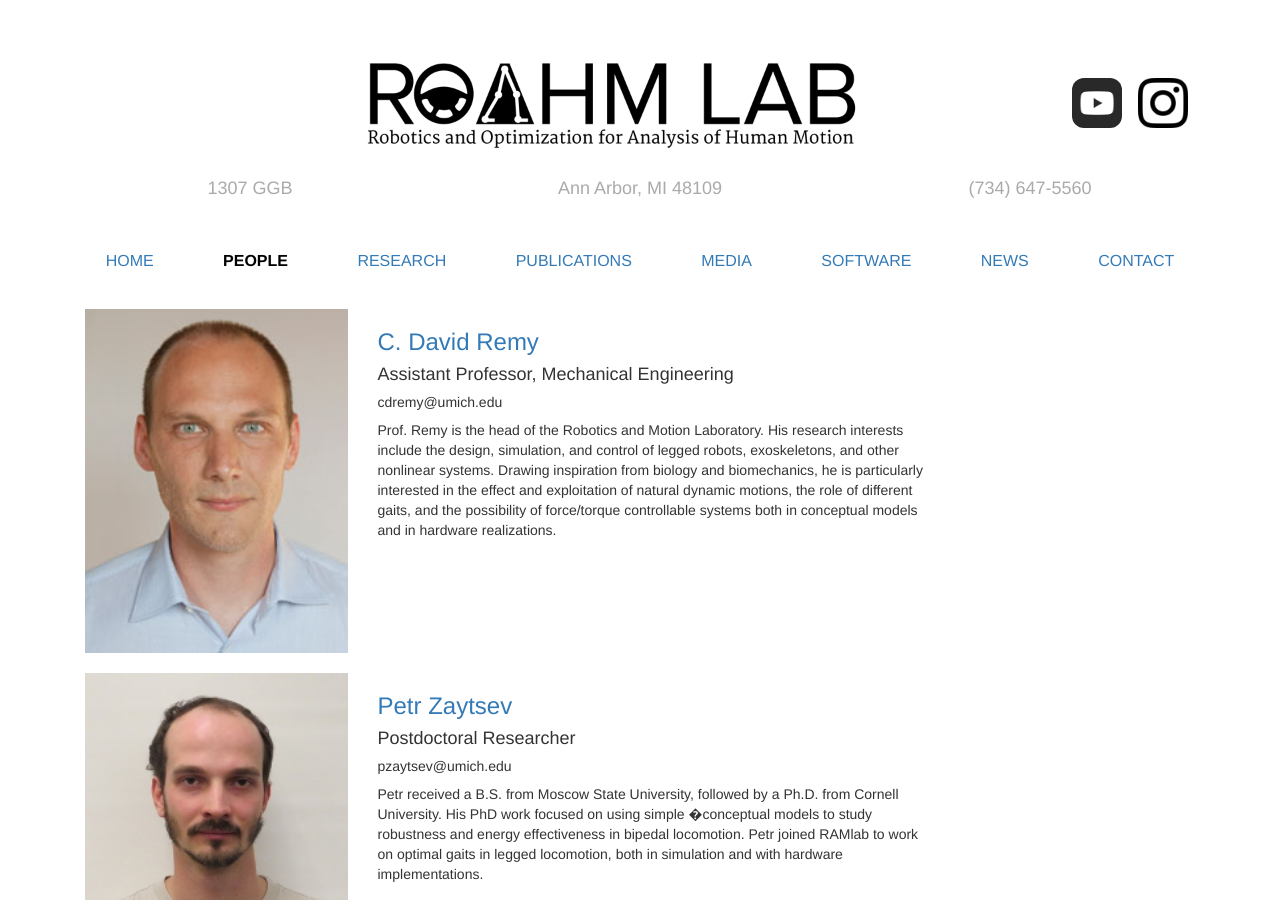
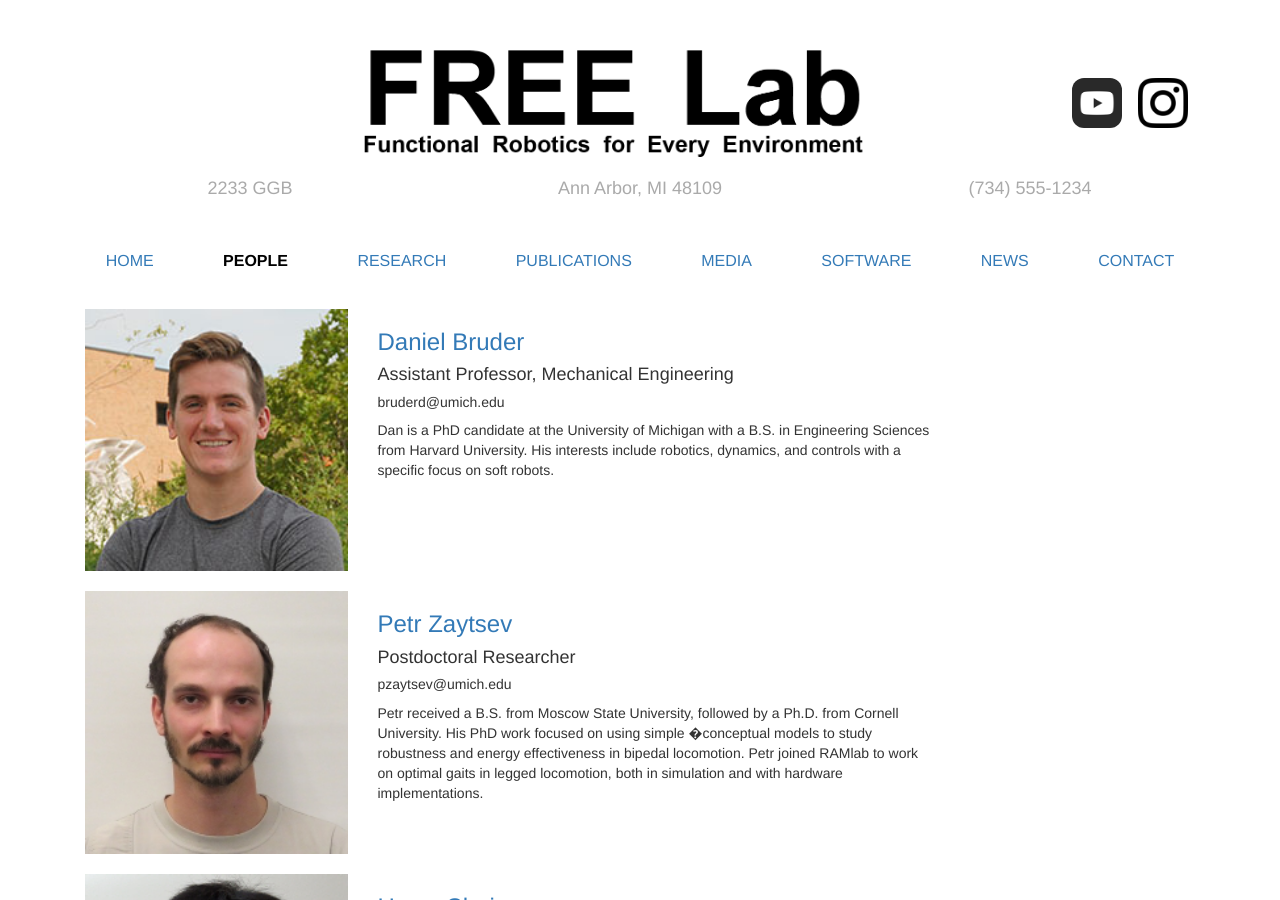
Before and after one commit to F-R-E-E-Lab/f-r-e-e-lab.github.io, a Jekyll site: the page built from people.html, in a window 1280 px wide and 900 px high. Built offline with Jekyll 4.4.1, drawn with Linux system fonts in a browser that asks for light colours; some of the changed text lies outside the part shown.

Commit message:
Changed lab name

```diff
--- a/_config.yml
+++ b/_config.yml
@@ -13,16 +13,17 @@
 # you will see them accessed via {{ site.title }}, {{ site.email }}, and so on.
 # You can create any custom variable you would like, and they will be accessible
 # in the templates via {{ site.myvariable }}.
-title: RoahmLab
+title: FREE Lab
+tagline: Functional Robotics for Every Environment
 email: your-email@example.com
 description: >- # this means to ignore newlines until "baseurl:"
   Write an awesome description for your new site here. You can edit this
   line in _config.yml. It will appear in your document head meta (for
   Google search results) and in your feed.xml site description.
 baseurl: "" # the subpath of your site, e.g. /blog
-url: "http://www.roahmlab.com" # the base hostname & protocol for your site, e.g. http://example.com
-twitter_username: jekyllrb
-github_username:  jekyll
+url: "http://freelab.com" # the base hostname & protocol for your site, e.g. http://example.com
+twitter_username: freelab
+github_username:  f-r-e-e-lab
 
 # Build settings
 markdown: kramdown
--- a/_data/team.csv
+++ b/_data/team.csv
@@ -1,5 +1,5 @@
 Name,Show,Tag,Detailed Page Name,Title,Description,Image,Additional HTML input,Comment,TYPE
-C. David Remy,TRUE,cdremy,cdremy,"Assistant Professor, Mechanical Engineering","Prof. Remy is the head of the Robotics and Motion Laboratory.  His research interests include the design, simulation, and control of legged robots, exoskeletons, and other nonlinear systems. Drawing inspiration from biology and biomechanics, he is particularly interested in the effect and exploitation of natural dynamic motions, the role of different gaits, and the possibility of force/torque controllable systems both in conceptual models and in hardware realizations. ",TEAM_Images/cdremy.jpg,TEAM_HTML/cdremy.txt,higher picture (200x262),A_Prof
+C. David Remy,FALSE,cdremy,cdremy,"Assistant Professor, Mechanical Engineering","Prof. Remy is the head of the Robotics and Motion Laboratory.  His research interests include the design, simulation, and control of legged robots, exoskeletons, and other nonlinear systems. Drawing inspiration from biology and biomechanics, he is particularly interested in the effect and exploitation of natural dynamic motions, the role of different gaits, and the possibility of force/torque controllable systems both in conceptual models and in hardware realizations. ",TEAM_Images/cdremy.jpg,TEAM_HTML/cdremy.txt,higher picture (200x262),A_Prof
 Petr Zaytsev,TRUE,pzaytsev,Petr_Zaytsev,Postdoctoral Researcher,"Petr received a B.S. from Moscow State University, followed by a Ph.D. from Cornell University. His PhD work focused on using simple �conceptual models to study robustness and energy effectiveness in bipedal locomotion. Petr joined RAMlab to work on optimal gaits in legged locomotion, both in simulation and with hardware implementations.",TEAM_Images/PetrZaytsev.jpg,,,B_PostDoc
 Hwan Choi,TRUE,hwanc,hwan_choi,Postdoctoral Researcher,Hwan is a Postdoctoral Researcher with a  Ph.D. in Mechanical Engineering from the University of Washington. His interest is minimizing the metabolic cost for transfemoral amputees by tuning powered prostheses.,TEAM_Images\hwanc.jpg,TEAM_HTML/hwanc.txt,,B_PostDoc
 Paul Sample,FALSE,sample1,,"Post-doctoral Research Fellow, Mechanical Engineering",Paul defended his Ph.D. degree in ME and is currently working as a post-doctoral researcher in the RAMlab,TEAM_Images/sample.jpg,,Sample only,B_PostDoc
@@ -7,7 +7,7 @@ Zhenyu Gan,TRUE,ganzheny,zhenyu_gan,"PhD Student, Mechanical Engineering","Zheny
 Yevgeniy Yesilevskiy,TRUE,yevyes,yevgeniy_yesilevskiy,"PhD Student, Mechanical Engineering","Yevgeniy is a PhD student at the University of Michigan with a B.S. in Mechanical Engineering from The Cooper Union. �His interests include dynamics, controls, and robotics.",TEAM_Images/yevyes.JPG,TEAM_HTML/yevyes.txt,,C_PhD
 Nils�Smit-Anseeuw,TRUE,nils,nils_smit_anseeuw,"PhD Student, Mechanical Engineering","Nils�is a PhD candidate in Mechanical Engineering at the University of Michigan, with a�B.A.Sc�in Engineering Physics from the University of British Columbia. His interests include underactuated robotics, optimal control, reinforcement learning, and mechanical design.",TEAM_Images/nils.jpg,,,C_PhD
 Kim Ingraham,TRUE,kim,kim_ingraham,"PhD Student, Mechanical Engineering","Kim is a Ph.D. candidate at the University of Michigan with a B.E. in Biomedical Engineering from Vanderbilt University. She is interested in controls, optimization, and biomechanics, specifically applied to rehabilitation robotics.",TEAM_Images/kim.jpg,,,C_PhD
-Dan Bruder,TRUE,bruderd,dan_bruder,"PhD Student, Mechanical Engineering","Dan is a PhD candidate at the University of Michigan with a B.S. in Engineering Sciences from Harvard University. His interests include robotics, dynamics, and controls with a specific focus on soft robots.",TEAM_Images/bruderd.jpg,,,C_PhD
+Daniel Bruder,TRUE,bruderd,dan_bruder,"Assistant Professor, Mechanical Engineering","Dan is a PhD candidate at the University of Michigan with a B.S. in Engineering Sciences from Harvard University. His interests include robotics, dynamics, and controls with a specific focus on soft robots.",TEAM_Images/bruderd.jpg,,,A_Prof
 Audrey Sedal,TRUE,asedal,audrey_sedal,"PhD Student, Mechanical Engineering",Audrey is a PhD Candidate in Mechanical Engineering with an SB in Mechanical Engineering at the Massachusetts Institute of Technology. She is interested in mechanics with a focus toward its applications in modeling soft robots.,TEAM_Images/asedal.jpg,,,C_PhD
 Sally Sample,FALSE,sample2,,"Graduate Student, Mechanical Engineering","Sally is a Ph.D. student with a B.S. in Mechanical Engineering from the University of Michigan. Her interests include controls, dynamics, and optimization",TEAM_Images/sample2.jpg,,Sample only,C_PhD
 Jeff Koller,ALUMNI,jrkoller,jeff_koller,"PhD Student, Mechanical Engineering","Jeff graduated from the University of Michigan with his PhD in Mechanical Engineering in December 2017. He has a B.S. in Mechanical Engineering from the University of California, Berkeley. �His interests include controls, dynamics, and biomechanics with a specific focus on optimal control of assistive robotic devices.",TEAM_Images/jrkoller.jpg,,,C_PhD
--- a/_includes/head.html
+++ b/_includes/head.html
@@ -4,7 +4,7 @@
 
   <title>
     {% if page.title == "Home" %}
-      {{ site.title }} &middot; {{ site.tagline }}
+      {{ site.title }}
     {% else %}
       {{ page.title }} &middot; {{ site.title }}
     {% endif %}
--- a/_layouts/default.html
+++ b/_layouts/default.html
@@ -9,7 +9,7 @@
       <div class="row">
         <div class="col-sm-3"></div>
         <div class="col-sm-6 page-head">
-          <a href="{{ site.baseurl }}/"> <img class="center-block" src="{{ site.baseurl }}/assets/images/logo.png" alt="ROAHM LAB" width="500"> </a>
+          <a href="{{ site.baseurl }}/"> <img class="center-block" src="{{ site.baseurl }}/assets/images/title.png" alt="FREE LAB" width="500"> </a>
         </div>
         <div class="col-sm-3">
           <div class="col-sm-5"></div>
@@ -26,9 +26,9 @@
         <h5></h5>
       </div>
       <div class="row">
-        <h4 class="col-sm-4 text-center address">1307 GGB</h4>
+        <h4 class="col-sm-4 text-center address">2233 GGB</h4>
         <h4 class="col-sm-4 text-center address">Ann Arbor, MI 48109</h4>
-        <h4 class="col-sm-4 text-center address">(734) 647-5560</h4>
+        <h4 class="col-sm-4 text-center address">(734) 555-1234</h4>
       </div>
     </header>
 
--- a/people.html
+++ b/people.html
@@ -7,7 +7,7 @@ permalink: /people/
 
 <!-- Professors -->
 {% for person in site.data.team %}
-  {% if person.TYPE == "A_Prof" %}
+  {% if person.TYPE == "A_Prof" and person.Show == "TRUE" %}
     <div class="row">
       {% assign imageLoc = "/assets/images/" | append: person.Image %}
       <div class="col-sm-3">
```
Also changed, not shown: assets/images/title.png (added).
